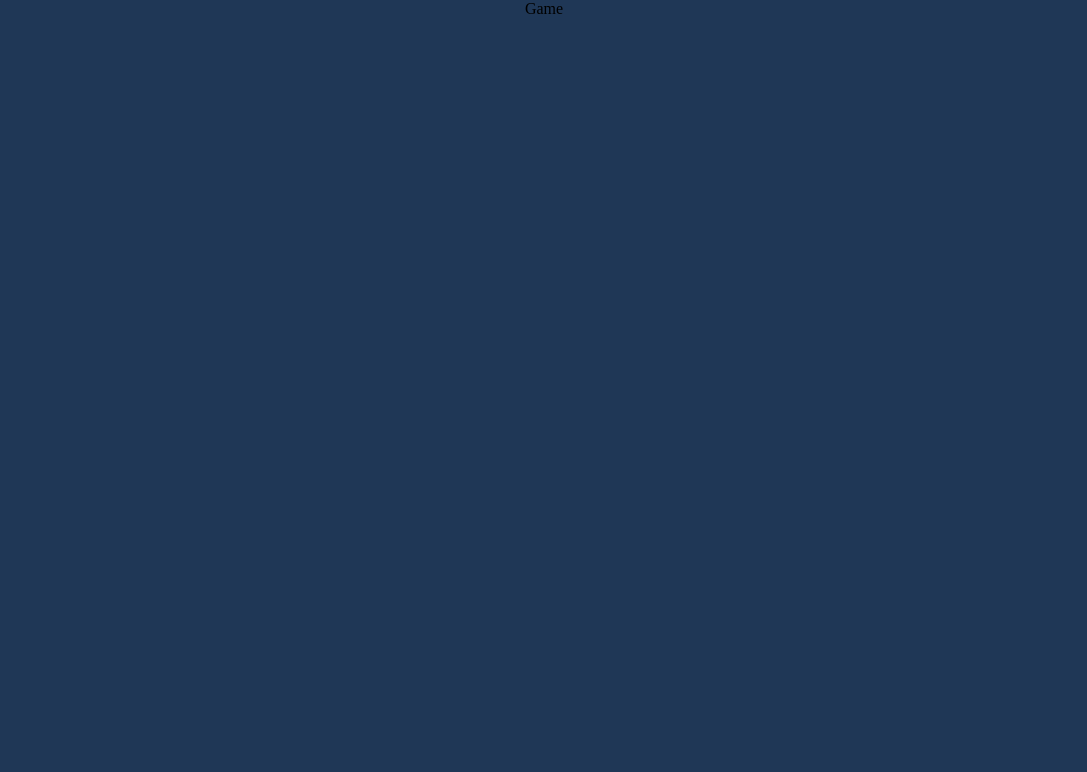
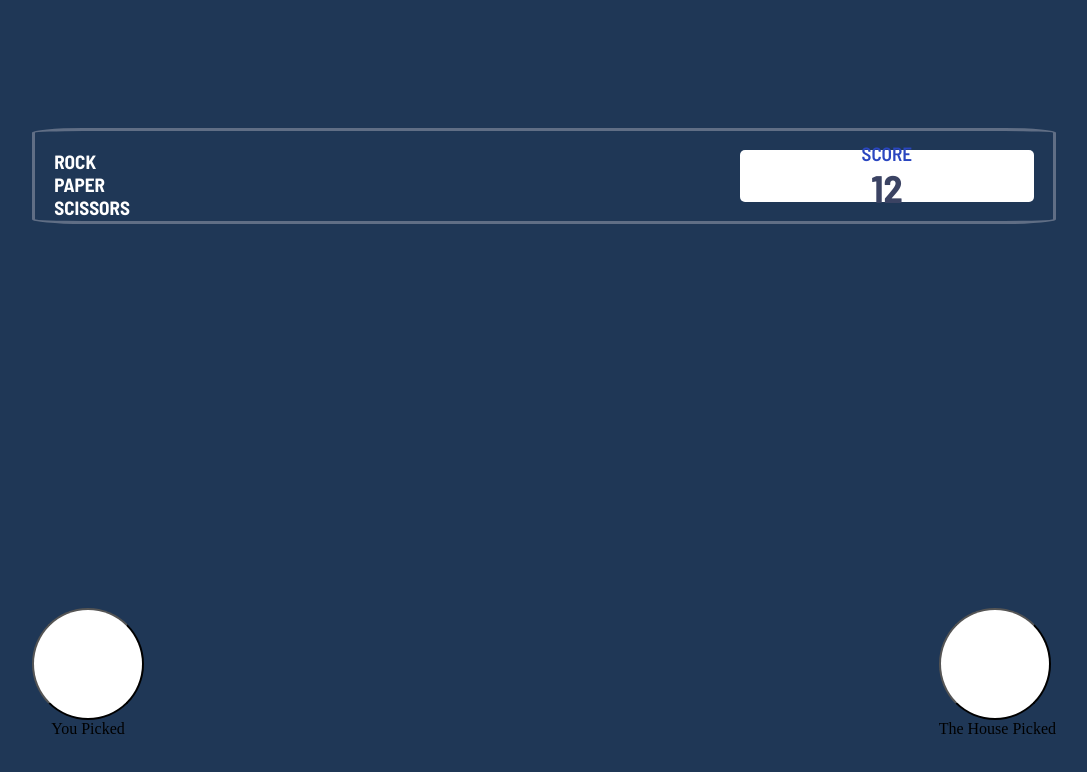
Before and after one commit to NaosouBruno/Rock-Paper-Scissors, a React (Vite) app: page / in a window 1280 px wide. Shown: the top 772 px of the page, without its empty margins (96-1183 px from the left). Built offline with nearby package versions, Linux system fonts and the light colour scheme.

Commit message:
adicionando scss da tela de confronto

```diff
--- a/src/App.jsx
+++ b/src/App.jsx
@@ -1,5 +1,5 @@
 import Game from "./components/pages/Game";
-/* import Home from "./components/pages/Home"; */
+import Home from "./components/pages/Home";
 
 function App() {
   return (
--- a/src/components/pages/Game.jsx
+++ b/src/components/pages/Game.jsx
@@ -1,3 +1,21 @@
-export default function Game() {
-  return <div>Game</div>;
+import GameCard from "../GameCard/GameCard";
+import Score from "../Score/Score";
+import "../../styles/game.scss";
+export default function Game({ playerChoice }) {
+  /* receber o conteudo do player */
+  return (
+    <>
+      <Score />
+      <div className="game">
+        <div className="game--Picked">
+          <GameCard />
+          You Picked
+        </div>
+        <div>
+          <GameCard />
+          The House Picked
+        </div>
+      </div>
+    </>
+  );
 }
--- /dev/null
+++ b/src/styles/game.scss
@@ -0,0 +1,10 @@
+.game {
+  display: flex;
+  justify-content: space-between;
+  width: 80%;
+  &--Picked {
+    display: flex;
+    flex-direction: column;
+    align-items: center;
+  }
+}
```
